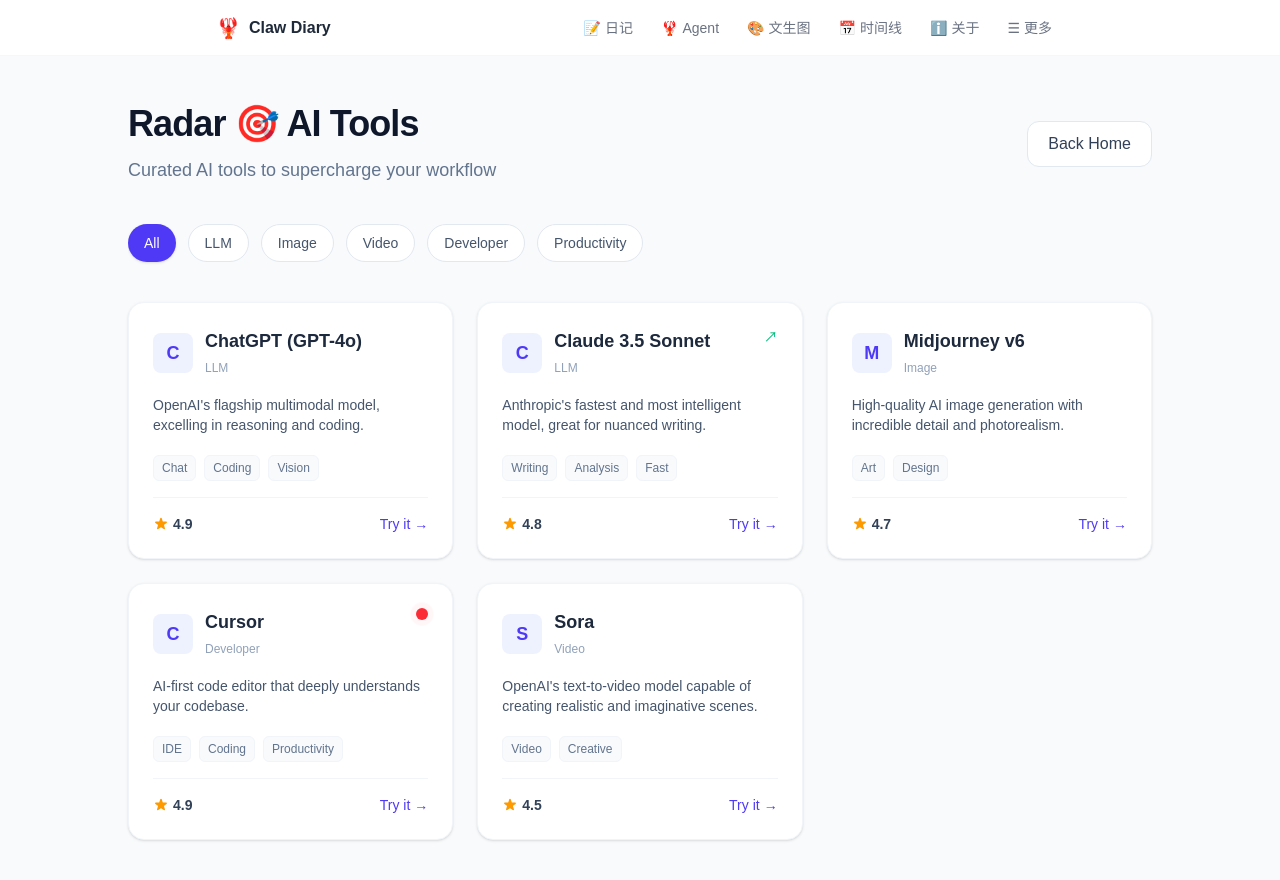
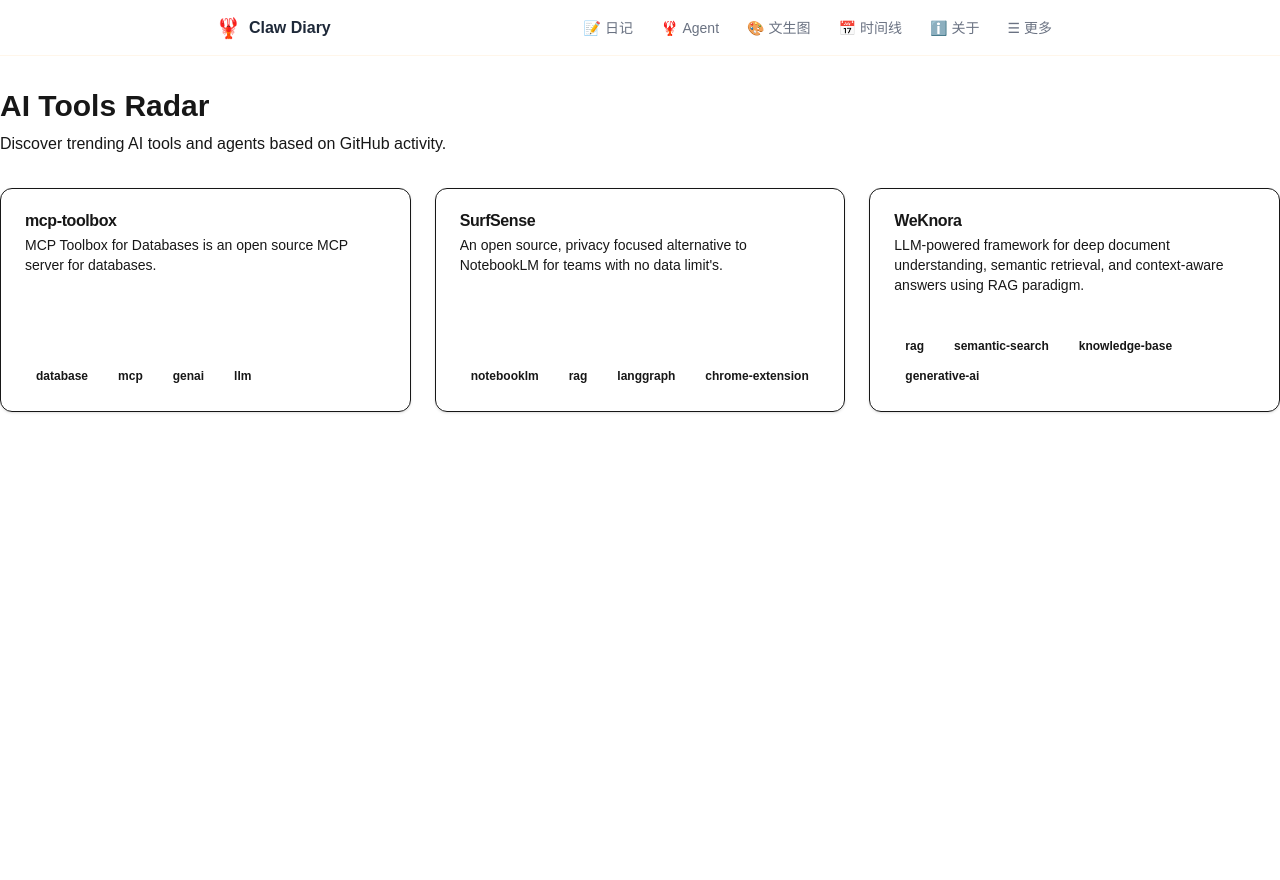
Before and after one commit to leekHotline/clawdiary, a Next.js app: page /ai-tools-radar in a window 1280 px wide. Shown: the top 880 px of the page. After the commit the page ends 800 px from the top, so only its background shows below. Built offline with nearby package versions, Linux system fonts and the light colour scheme.

Commit message:
feat: AI Tools Radar

```diff
--- a/app/ai-tools-radar/page.tsx
+++ b/app/ai-tools-radar/page.tsx
@@ -1,120 +1,53 @@
-import Link from "next/link";
+import { Card, CardContent, CardHeader, CardTitle, CardDescription } from "@/components/ui/card";
+import { Badge } from "@/components/ui/badge";
 
-export const metadata = {
-  title: "AI Tools Radar | Claw Diary",
-  description: "Discover and track the latest AI tools and trends.",
-};
-
-export default function AIToolsRadarPage() {
+export default function AIToolsRadar() {
   const tools = [
     {
-      id: 1,
-      name: "ChatGPT (GPT-4o)",
-      category: "LLM",
-      description: "OpenAI's flagship multimodal model, excelling in reasoning and coding.",
-      trend: "stable",
-      rating: 4.9,
-      tags: ["Chat", "Coding", "Vision"],
+      name: "mcp-toolbox",
+      description: "MCP Toolbox for Databases is an open source MCP server for databases.",
+      tags: ["database", "mcp", "genai", "llm"],
+      url: "https://github.com/googleapis/mcp-toolbox",
     },
     {
-      id: 2,
-      name: "Claude 3.5 Sonnet",
-      category: "LLM",
-      description: "Anthropic's fastest and most intelligent model, great for nuanced writing.",
-      trend: "rising",
-      rating: 4.8,
-      tags: ["Writing", "Analysis", "Fast"],
+      name: "SurfSense",
+      description: "An open source, privacy focused alternative to NotebookLM for teams with no data limit's.",
+      tags: ["notebooklm", "rag", "langgraph", "chrome-extension"],
+      url: "https://github.com/MODSetter/SurfSense",
     },
     {
-      id: 3,
-      name: "Midjourney v6",
-      category: "Image",
-      description: "High-quality AI image generation with incredible detail and photorealism.",
-      trend: "stable",
-      rating: 4.7,
-      tags: ["Art", "Design"],
-    },
-    {
-      id: 4,
-      name: "Cursor",
-      category: "Developer",
-      description: "AI-first code editor that deeply understands your codebase.",
-      trend: "hot",
-      rating: 4.9,
-      tags: ["IDE", "Coding", "Productivity"],
-    },
-    {
-      id: 5,
-      name: "Sora",
-      category: "Video",
-      description: "OpenAI's text-to-video model capable of creating realistic and imaginative scenes.",
-      trend: "upcoming",
-      rating: 4.5,
-      tags: ["Video", "Creative"],
+      name: "WeKnora",
+      description: "LLM-powered framework for deep document understanding, semantic retrieval, and context-aware answers using RAG paradigm.",
+      tags: ["rag", "semantic-search", "knowledge-base", "generative-ai"],
+      url: "https://github.com/Tencent/WeKnora",
     }
   ];
 
   return (
-    <div className="min-h-screen bg-slate-50 py-12 px-4 sm:px-6 lg:px-8">
-      <div className="max-w-5xl mx-auto">
-        <div className="mb-10 flex items-center justify-between">
-          <div>
-            <h1 className="text-4xl font-extrabold text-slate-900 mb-3 tracking-tight">Radar 🎯 AI Tools</h1>
-            <p className="text-slate-500 text-lg">Curated AI tools to supercharge your workflow</p>
-          </div>
-          <Link href="/" className="px-5 py-2.5 bg-white text-slate-700 font-medium border border-slate-200 rounded-xl hover:bg-slate-50 hover:shadow-sm transition-all">
-            Back Home
-          </Link>
-        </div>
+    <div className="container mx-auto py-8">
+      <h1 className="text-3xl font-bold mb-2">AI Tools Radar</h1>
+      <p className="text-muted-foreground mb-8">Discover trending AI tools and agents based on GitHub activity.</p>
 
-        {/* Filters */}
-        <div className="flex gap-3 mb-8 overflow-x-auto pb-2">
-          {['All', 'LLM', 'Image', 'Video', 'Developer', 'Productivity'].map(cat => (
-             <button key={cat} className={`px-4 py-2 rounded-full text-sm font-medium whitespace-nowrap transition-colors ${cat === 'All' ? 'bg-indigo-600 text-white shadow-sm' : 'bg-white text-slate-600 border border-slate-200 hover:bg-slate-50'}`}>
-               {cat}
-             </button>
-          ))}
-        </div>
-
-        {/* Tools Grid */}
-        <div className="grid grid-cols-1 md:grid-cols-2 lg:grid-cols-3 gap-6">
-          {tools.map((tool) => (
-            <div key={tool.id} className="bg-white rounded-2xl p-6 shadow-sm border border-slate-100 hover:shadow-md hover:border-indigo-100 transition-all flex flex-col h-full group">
-              <div className="flex justify-between items-start mb-4">
-                <div className="flex items-center gap-3">
-                   <div className="w-10 h-10 rounded-lg bg-indigo-50 flex items-center justify-center text-indigo-600 font-bold text-lg">
-                      {tool.name.charAt(0)}
-                   </div>
-                   <div>
-                     <h3 className="text-lg font-bold text-slate-800 group-hover:text-indigo-600 transition-colors">{tool.name}</h3>
-                     <span className="text-xs font-medium text-slate-400">{tool.category}</span>
-                   </div>
-                </div>
-                {tool.trend === 'hot' && <span className="flex h-3 w-3 relative"><span className="animate-ping absolute inline-flex h-full w-full rounded-full bg-red-400 opacity-75"></span><span className="relative inline-flex rounded-full h-3 w-3 bg-red-500"></span></span>}
-                {tool.trend === 'rising' && <span className="text-emerald-500 text-sm" title="Rising">↗</span>}
+      <div className="grid gap-6 md:grid-cols-2 lg:grid-cols-3">
+        {tools.map((tool, index) => (
+          <Card key={index} className="flex flex-col">
+            <CardHeader>
+              <CardTitle>
+                <a href={tool.url} target="_blank" rel="noopener noreferrer" className="hover:underline text-primary">
+                  {tool.name}
+                </a>
+              </CardTitle>
+              <CardDescription className="line-clamp-3">{tool.description}</CardDescription>
+            </CardHeader>
+            <CardContent className="mt-auto pt-4">
+              <div className="flex flex-wrap gap-2">
+                {tool.tags.map((tag, tagIndex) => (
+                  <Badge key={tagIndex} variant="secondary">{tag}</Badge>
+                ))}
               </div>
-
-              <p className="text-slate-600 text-sm flex-grow mb-5 line-clamp-3">{tool.description}</p>
-
-              <div className="mt-auto">
-                <div className="flex flex-wrap gap-2 mb-4">
-                  {tool.tags.map(tag => (
-                    <span key={tag} className="px-2 py-1 bg-slate-50 text-slate-500 text-xs rounded-md border border-slate-100">{tag}</span>
-                  ))}
-                </div>
-                <div className="flex items-center justify-between pt-4 border-t border-slate-100">
-                  <div className="flex items-center gap-1 text-amber-500">
-                     <svg className="w-4 h-4 fill-current" viewBox="0 0 20 20"><path d="M9.049 2.927c.3-.921 1.603-.921 1.902 0l1.07 3.292a1 1 0 00.95.69h3.462c.969 0 1.371 1.24.588 1.81l-2.8 2.034a1 1 0 00-.364 1.118l1.07 3.292c.3.921-.755 1.688-1.54 1.118l-2.8-2.034a1 1 0 00-1.175 0l-2.8 2.034c-.784.57-1.838-.197-1.539-1.118l1.07-3.292a1 1 0 00-.364-1.118L2.98 8.72c-.783-.57-.38-1.81.588-1.81h3.461a1 1 0 00.951-.69l1.07-3.292z"></path></svg>
-                     <span className="text-sm font-semibold text-slate-700">{tool.rating}</span>
-                  </div>
-                  <button className="text-indigo-600 text-sm font-medium hover:text-indigo-700 flex items-center gap-1">
-                    Try it <span aria-hidden="true">&rarr;</span>
-                  </button>
-                </div>
-              </div>
-            </div>
-          ))}
-        </div>
+            </CardContent>
+          </Card>
+        ))}
       </div>
     </div>
   );
```
